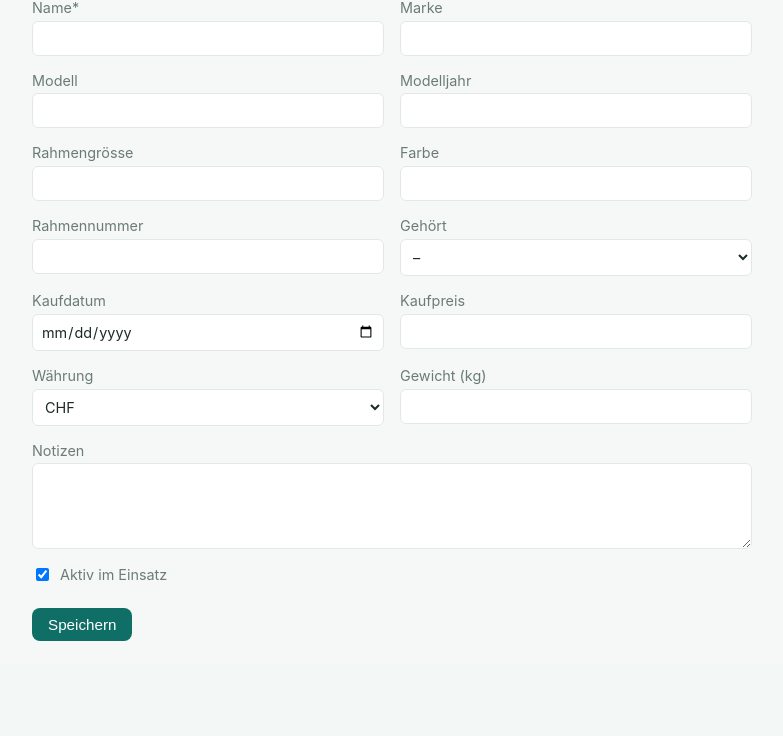
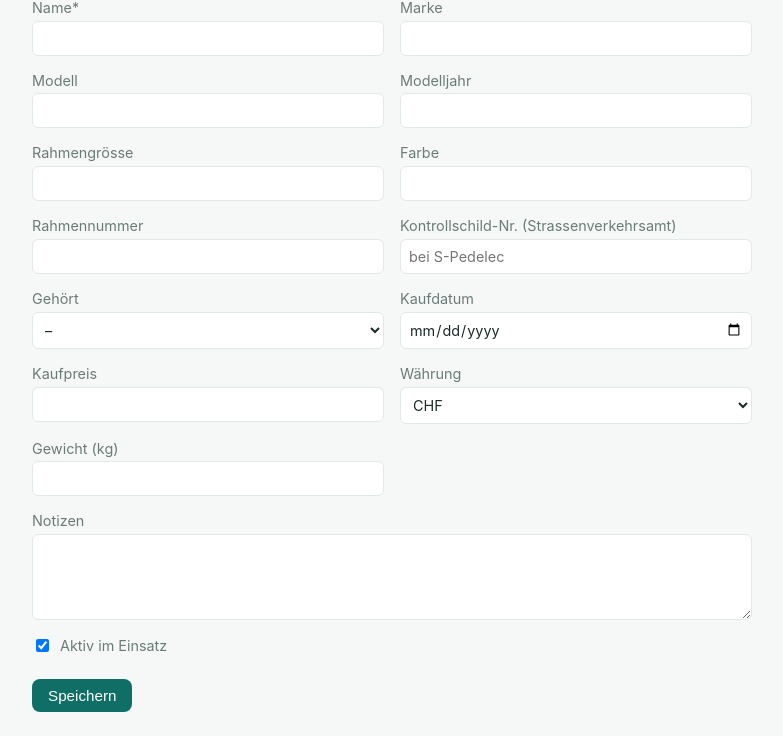
Before and after one commit to raphis/velotool, a PHP site: page /bike_edit.php in a window 1280 px wide. Shown: the part 165-901 px from the top of the page, without its empty margins (152-935 px from the left). Before the commit the page ends 806 px from the top, so only its background shows below. Run offline with PHP 8.4, Linux system fonts and the light colour scheme; the visitor is signed in with stand-in values (Sample User, id 1); tables that the repository leaves empty hold one stand-in row (values such as "Sample post").

Commit message:
Fix parts-used row layout; add bike registration number field
- CSS bug: .parts-used-row set flex-direction:row with only class-level
  specificity (0,1,0), which lost to the generic ".form label" rule
  (0,1,1) that forces column layout -- number input rendered above its
  label instead of beside it. Matched the existing ".form label.checkbox"
  pattern for correct specificity.
- Added bikes.registration_number (Kontrollschild-Nr. Strassenverkehrsamt)
  for S-Pedelecs that require road registration.

Co-Authored-By: Claude Sonnet 5 <noreply@anthropic.com>

```diff
--- a/assets/style.css
+++ b/assets/style.css
@@ -169,7 +169,7 @@ a:hover { text-decoration: underline; }
 }
 .component-picker legend { padding: 0 0.4rem; color: var(--muted); font-size: 0.85rem; }
 .component-picker label.checkbox { font-size: 0.95rem; color: var(--text); }
-.parts-used-row { flex-direction: row; align-items: center; gap: 0.6rem; font-size: 0.95rem; color: var(--text); }
+.form label.parts-used-row { flex-direction: row; align-items: center; gap: 0.6rem; font-size: 0.95rem; color: var(--text); }
 .parts-used-row input[type="number"] { width: 4.5rem; flex: none; }
 
 .error { color: #b3261e; }
--- a/bike.php
+++ b/bike.php
@@ -73,6 +73,7 @@ require __DIR__ . '/src/views/header.php';
     <dl class="detail-grid">
         <?php if ($bike['owner_name']): ?><dt>Gehört</dt><dd><?= htmlspecialchars($bike['owner_name']) ?></dd><?php endif; ?>
         <?php if ($bike['frame_number']): ?><dt>Rahmennummer</dt><dd><?= htmlspecialchars($bike['frame_number']) ?></dd><?php endif; ?>
+        <?php if ($bike['registration_number']): ?><dt>Kontrollschild-Nr.</dt><dd><?= htmlspecialchars($bike['registration_number']) ?></dd><?php endif; ?>
         <?php if ($bike['frame_size']): ?><dt>Rahmengrösse</dt><dd><?= htmlspecialchars($bike['frame_size']) ?></dd><?php endif; ?>
         <?php if ($bike['color']): ?><dt>Farbe</dt><dd><?= htmlspecialchars($bike['color']) ?></dd><?php endif; ?>
         <?php if ($bike['purchase_date']): ?><dt>Kaufdatum</dt><dd><?= htmlspecialchars($bike['purchase_date']) ?></dd><?php endif; ?>
--- a/bike_edit.php
+++ b/bike_edit.php
@@ -5,7 +5,7 @@ Auth::requireLogin();
 $pdo = Database::get();
 $id = (int) ($_GET['id'] ?? $_POST['id'] ?? 0);
 $bike = ['name' => '', 'brand' => '', 'model' => '', 'model_year' => '', 'frame_size' => '', 'color' => '',
-    'frame_number' => '', 'purchase_date' => '', 'purchase_price' => '', 'purchase_price_currency' => 'CHF', 'weight_kg' => '', 'notes' => '',
+    'frame_number' => '', 'registration_number' => '', 'purchase_date' => '', 'purchase_price' => '', 'purchase_price_currency' => 'CHF', 'weight_kg' => '', 'notes' => '',
     'owner_person_id' => '', 'is_active' => 1];
 
 if ($id) {
@@ -32,6 +32,7 @@ if ($_SERVER['REQUEST_METHOD'] === 'POST') {
         'frame_size' => trim($_POST['frame_size'] ?? '') ?: null,
         'color' => trim($_POST['color'] ?? '') ?: null,
         'frame_number' => trim($_POST['frame_number'] ?? '') ?: null,
+        'registration_number' => trim($_POST['registration_number'] ?? '') ?: null,
         'purchase_date' => $_POST['purchase_date'] ?: null,
         'purchase_price' => $_POST['purchase_price'] !== '' ? $_POST['purchase_price'] : null,
         'purchase_price_currency' => in_array($_POST['purchase_price_currency'] ?? '', ['CHF', 'EUR'], true) ? $_POST['purchase_price_currency'] : 'CHF',
@@ -47,7 +48,7 @@ if ($_SERVER['REQUEST_METHOD'] === 'POST') {
 
     if (!$errors) {
         if ($id) {
-            $sql = 'UPDATE bikes SET name=?, brand=?, model=?, model_year=?, frame_size=?, color=?, frame_number=?,
+            $sql = 'UPDATE bikes SET name=?, brand=?, model=?, model_year=?, frame_size=?, color=?, frame_number=?, registration_number=?,
                     purchase_date=?, purchase_price=?, purchase_price_currency=?, weight_kg=?, notes=?, owner_person_id=?, is_active=? WHERE id=?';
             $pdo->prepare($sql)->execute([...array_values($data), $id]);
         } else {
@@ -80,6 +81,7 @@ require __DIR__ . '/src/views/header.php';
     <label>Rahmengrösse<input type="text" name="frame_size" value="<?= htmlspecialchars($bike['frame_size'] ?? '') ?>"></label>
     <label>Farbe<input type="text" name="color" value="<?= htmlspecialchars($bike['color'] ?? '') ?>"></label>
     <label>Rahmennummer<input type="text" name="frame_number" value="<?= htmlspecialchars($bike['frame_number'] ?? '') ?>"></label>
+    <label>Kontrollschild-Nr. (Strassenverkehrsamt)<input type="text" name="registration_number" value="<?= htmlspecialchars($bike['registration_number'] ?? '') ?>" placeholder="bei S-Pedelec"></label>
     <label>Gehört<select name="owner_person_id">
         <option value="">–</option>
         <?php foreach ($people as $u): ?>
--- /dev/null
+++ b/sql/migration_012_registration_number.sql
@@ -0,0 +1,4 @@
+-- Run once against an already-deployed DB (fresh installs get this via schema.sql directly).
+
+ALTER TABLE bikes
+    ADD COLUMN registration_number VARCHAR(50) NULL COMMENT 'Kontrollschild-Nr. Strassenverkehrsamt (bei S-Pedelec)' AFTER frame_number;
--- a/sql/schema.sql
+++ b/sql/schema.sql
@@ -27,6 +27,7 @@ CREATE TABLE IF NOT EXISTS bikes (
     frame_size VARCHAR(50) NULL,
     color VARCHAR(100) NULL,
     frame_number VARCHAR(100) NULL COMMENT 'Rahmennummer',
+    registration_number VARCHAR(50) NULL COMMENT 'Kontrollschild-Nr. Strassenverkehrsamt (bei S-Pedelec)',
     purchase_date DATE NULL,
     purchase_price DECIMAL(10,2) NULL,
     purchase_price_currency ENUM('CHF','EUR') NOT NULL DEFAULT 'CHF',
```
